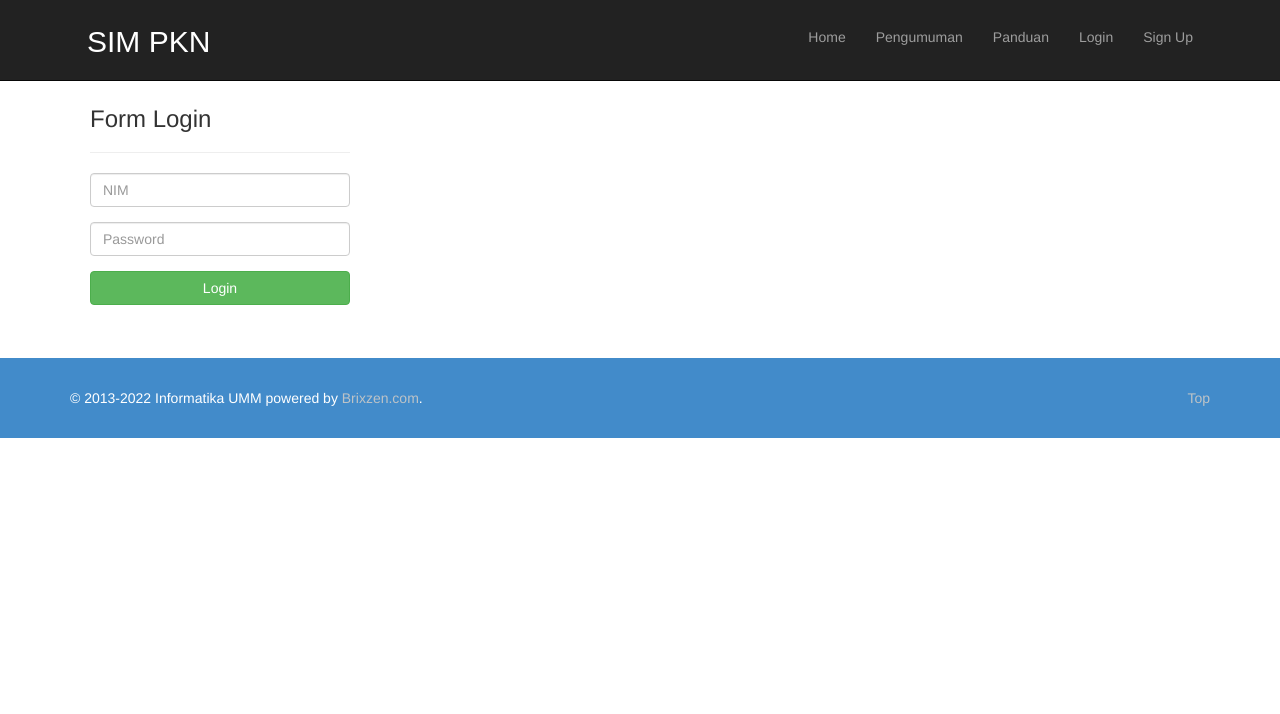
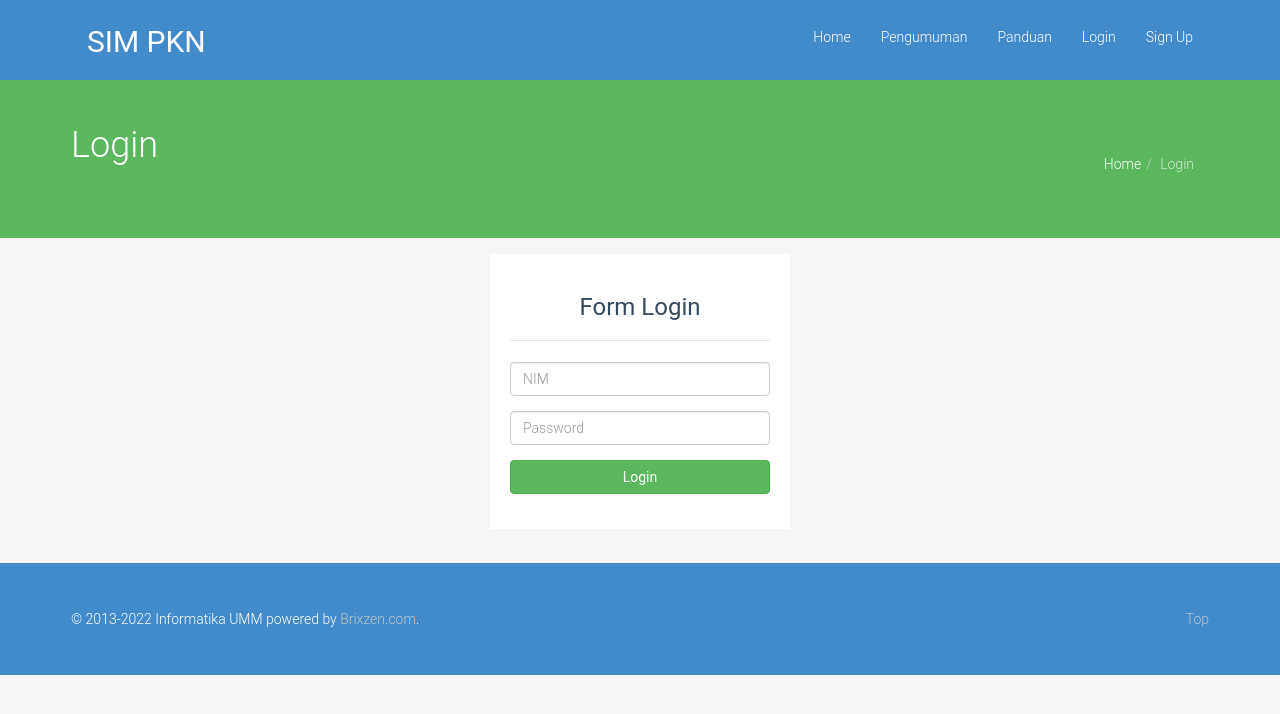
Before and after one commit to ayuubb/sim-pkn, a React (Create React App) app: page / in a window 1280 px wide. Shown: the top 714 px of the page. Built offline with nearby package versions, Linux system fonts and the light colour scheme.

Commit message:
update login

```diff
--- a/src/App.js
+++ b/src/App.js
@@ -1,5 +1,3 @@
-
-import './assets/main.css';
 import React from 'react';
 import {BrowserRouter, Routes, Route,Navigate } from 'react-router-dom';
 import Navbar from './components/NavbarComp';
--- a/src/assets/main.css
+++ b/src/assets/main.css
@@ -26,13 +26,13 @@
   -moz-box-sizing: border-box;
   box-sizing: border-box;
 }
-/* body {
+body {
   padding-top: 80px;
   color: #34495e;
   background: #f5f5f5;
   font-family: "Roboto", sans-serif;
   font-weight: 300;
-} */
+}
 h1,
 h2,
 h3,
@@ -74,9 +74,9 @@
   margin-top: -1px;
   min-width: 180px;
 }
-/* body > section {
+body > section {
   padding: 30px 0;
-} */
+}
 .turquoise,
 .green-sea,
 .sun-flower,
@@ -284,7 +284,7 @@
   background-color: #bdc3c7;
 }
 .wet-asphalt {
-  background-color: #428bca;
+  background-color: #428bca !important;
 }
 .wet-asphalt a:not(.btn) {
   color: #bdc3c7;
@@ -1140,3 +1140,7 @@
   border-color: #27ae60;
   background: azure;
 }
+
+.container {
+  padding: 16px;
+}
--- a/src/components/NavbarComp.jsx
+++ b/src/components/NavbarComp.jsx
@@ -1,5 +1,4 @@
 import React from 'react';
-import { Navbar,NavItem } from 'react-bootstrap';
 
 export default function NavbarComp() {
     return (
--- a/src/components/SectionTitle.jsx
+++ b/src/components/SectionTitle.jsx
@@ -2,8 +2,7 @@
 
 export default function SectionTitle({title, route}) {
   return (
-    <>
-    <section id="title" className="emerald">
+    <section id="title" className="emerald" style={{padding: '30px 0'}}>
         <div className="container">
             <div className="row">
                 <div className="col-sm-6">
@@ -18,6 +17,5 @@
             </div>
         </div>
     </section>
-    </>
   )
 }
--- a/src/index.js
+++ b/src/index.js
@@ -3,6 +3,7 @@
 import './index.css';
 import App from './App';
 import 'bootstrap/dist/css/bootstrap.min.css';
+import './assets/main.css';
 
 const root = ReactDOM.createRoot(document.getElementById('root'));
 root.render(
--- a/src/pages/Login.jsx
+++ b/src/pages/Login.jsx
@@ -3,39 +3,29 @@
 
 export default function Login() {
     return (
-    <div>
+    <>
             <SectionTitle title={"Login"} />
-      <section id='registration' className='container' style={{marginBottom: '18px'}}>
-        <fieldset className='registration-form'>
-          <div className='form-group'>
+            <section id="registration" class="container" style={{marginBottom: '18px'}}>
+                <form class="center">
+                    <input type="hidden" name="token" value="4266943e414b46cc6212488558922c1becb7bf28" />
+                        <input type="hidden" name="request_form" value="login" />
+                            <fieldset class="registration-form">
+                                <div class="form-group">
                                     <h3>Form Login</h3>
                                     <hr />
                                 </div>
-          <div className='form-group'>
-            <input
-              type='text'
-              id='username'
-              name='username'
-              placeholder='NIM'
-              className='form-control'
-            />
+                                <div class="form-group">
+                                    <input type="text" id="username" name="username" placeholder="NIM" class="form-control" required="" />
                                 </div>
-          <div className='form-group'>
-            <input
-              type='password'
-              id='password'
-              name='password'
-              placeholder='Password'
-              className='form-control'
-            />
+                                <div class="form-group">
+                                    <input type="password" id="password" name="password" placeholder="Password" class="form-control" required="" />
                                 </div>
-          <div className='form-group'>
-            <button type='submit' className='btn btn-success btn-md btn-block'>
-              Login
-            </button>
+                                <div class="form-group">
+                                    <button type="submit" class="btn btn-success btn-md btn-block">Login</button>
                                 </div>
                             </fieldset>
+                        </form>
                     </section>
-    </div>
+                </>
                 );
 }
```
Lines whose indentation alone changed are shown as unchanged.
